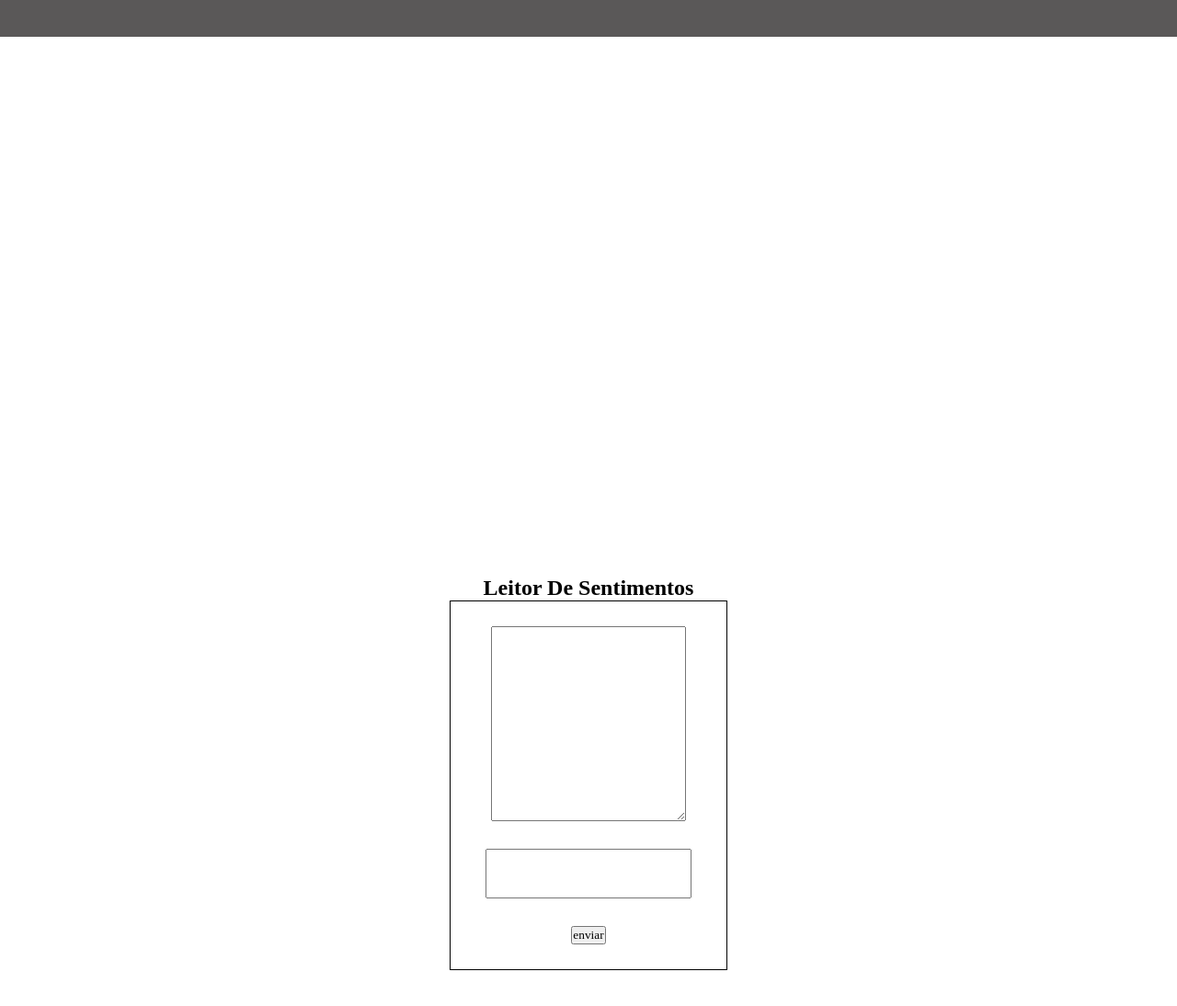
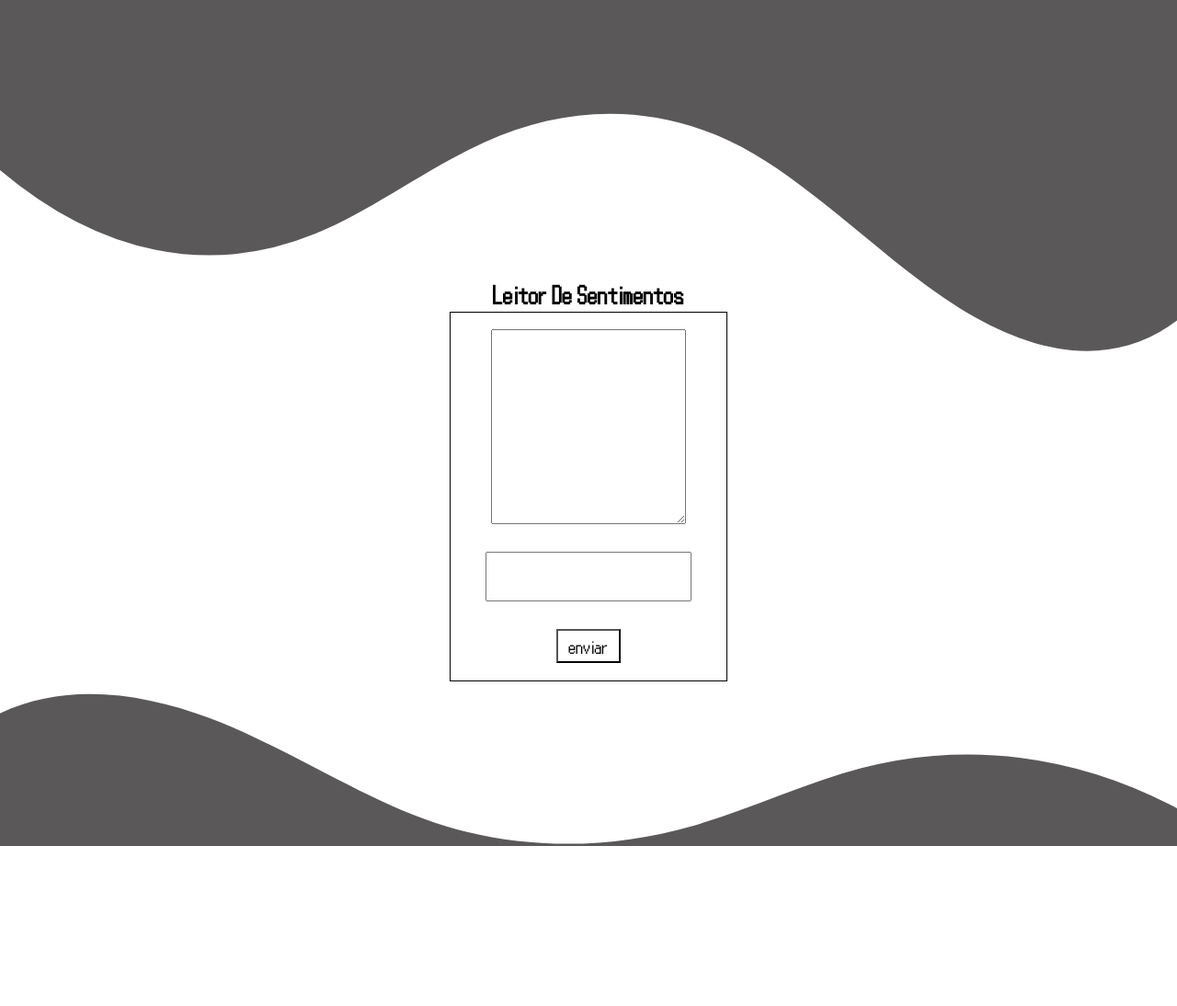
Before and after one commit to Andernial/TextOracle, a website: page src/index.html in a window 1280 px wide. Shown: the part 460-1554 px from the top of the page at 92% size. After the commit the page ends 1380 px from the top, so only its background shows below. Drawn offline with Linux system fonts and the light colour scheme; a web font is replaced by a local one.

Commit message:
style:waves and button

```diff
--- a/src/css.css
+++ b/src/css.css
@@ -13,17 +13,62 @@ header {
     display: flex;
     justify-content: space-around;
     align-items: center;
-    background-color: rgb(90, 89, 89);
+    background-color: #5a5858;
     height: 100px;
 }
 
 .main-section {
     display: flex;
-    height: 50svh;
+    height: 60svh;
     width: 100%;
     background-color: #5a5858;
     justify-content: center;
     align-items: center;
+}
+
+.wave {
+    position: absolute;
+    top: 0;
+    left: 0;
+    width: 100%;
+    overflow: hidden;
+    line-height: 0;
+}
+
+.wave svg {
+    position: relative;
+    display: block;
+    width: calc(100% + 1.3px);
+    height: 285px;
+}
+
+.wave .shape-fill {
+    fill: #5A5858;
+}
+
+.title-reader{
+    margin: 10px;
+}
+
+.bottom-waves {
+    position: absolute;
+    bottom: 0;
+    left: 0;
+    width: 100%;
+    overflow: hidden;
+    line-height: 0;
+    transform: rotate(180deg);
+}
+
+.bottom-waves svg {
+    position: relative;
+    display: block;
+    width: calc(100% + 1.3px);
+    height: 180px;
+}
+
+.bottom-waves .shape-fill {
+    fill: #5A5858;
 }
 
 .spacer {
@@ -61,8 +106,31 @@ header {
     align-items: center;
     background-color: rgb(255, 255, 255);
     transition: 1s;
+    position: relative;
 }
 
+
+.btn-send{
+    padding: 10px;
+    width: 70px;
+    font-size: 1.1rem;
+    background-color: transparent;
+    cursor: pointer;
+    z-index: 1;
+    transition: 0.5s ease-in-out ;
+}
+
+.btn-send:hover{
+    background-color: #5A5858;
+    color: white;
+    transform: scale(1.2);
+}
+
+.btn-send:disabled:hover {
+    background-color: #ccc; /* Mantém a mesma cor de fundo quando desativado */
+    color: #666; /* Mantém a mesma cor do texto quando desativado */
+    transform: none; /* Garante que nenhuma transformação é aplicada */
+}
 
 
 .middle-container {
@@ -76,6 +144,8 @@ header {
     gap: 30px;
 
 }
+
+
 
 .input-chat {
     width: 200px;
--- a/src/index.html
+++ b/src/index.html
@@ -9,7 +9,7 @@
 </head>
 
 <body>
-    <div class="app">
+
         <header>
             <h1 class="logo">Text <Span class="logo-secondary">Oracle</Span></h1>
             <nav>
@@ -26,20 +26,40 @@
                 negativas ou neutras. Mergulhe na sabedoria das palavras e descubra a verdade escondida por trás delas.
 
             </h1>
+
+
         </section>
 
-        <div class="spacer layer1"></div>
         <section class="app-container" id="appContainer">
-            <h1>Leitor De Sentimentos</h1>
+
+
+            <h1 class="title-reader">Leitor De Sentimentos</h1>
             <div class="middle-container">
 
                 <textarea name="" id="screen" readonly class="result"></textarea>
 
                 <input class="input-chat" type="text" id="input-text">
-                <button id="buttonSend">enviar</button>
+                <button id="buttonSend" class="btn-send">enviar</button>
             </div>
+
+            <div class="wave">
+                <svg data-name="Layer 1" xmlns="http://www.w3.org/2000/svg" viewBox="0 0 1200 120"
+                    preserveAspectRatio="none">
+                    <path
+                        d="M321.39,56.44c58-10.79,114.16-30.13,172-41.86,82.39-16.72,168.19-17.73,250.45-.39C823.78,31,906.67,72,985.66,92.83c70.05,18.48,146.53,26.09,214.34,3V0H0V27.35A600.21,600.21,0,0,0,321.39,56.44Z"
+                        class="shape-fill"></path>
+                </svg>
+            </div>
+
+            <div class="bottom-waves">
+                <svg data-name="Layer 1" xmlns="http://www.w3.org/2000/svg" viewBox="0 0 1200 120" preserveAspectRatio="none">
+                    <path d="M321.39,56.44c58-10.79,114.16-30.13,172-41.86,82.39-16.72,168.19-17.73,250.45-.39C823.78,31,906.67,72,985.66,92.83c70.05,18.48,146.53,26.09,214.34,3V0H0V27.35A600.21,600.21,0,0,0,321.39,56.44Z" class="shape-fill"></path>
+                </svg>
+            </div>
+
         </section>
-    </div>
+
+
 
     <script src="main.js"></script>
 </body>
```
Also changed, not shown: src/fonts/power red and blue.ttf (added), src/images/bottom-waves.svg (added), src/images/waves.svg (added).
